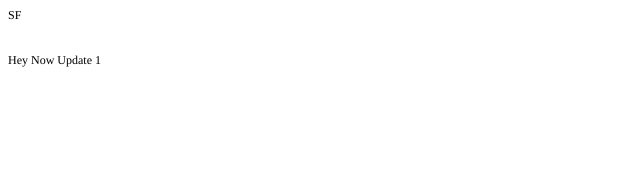
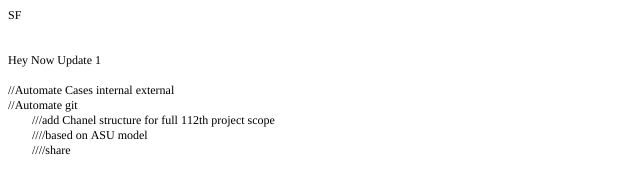
Before and after one commit to brett-112th/SF, a plain HTML site: page index.html in a window 1280 px wide. Shown: the whole page, without its empty margins (0-640 px from the left). Drawn offline with Linux system fonts and the light colour scheme.

Commit message:
Update index.html
task list

```diff
--- a/index.html
+++ b/index.html
@@ -10,6 +10,7 @@
     p.p1 {margin: 0.0px 0.0px 0.0px 0.0px; font: 12.0px Times; color: #000000; -webkit-text-stroke: #000000}
     p.p2 {margin: 0.0px 0.0px 0.0px 0.0px; font: 12.0px Times; color: #000000; -webkit-text-stroke: #000000; min-height: 14.0px}
     span.s1 {font-kerning: none}
+    span.Apple-tab-span {white-space:pre}
   </style>
 </head>
 <body>
@@ -17,5 +18,11 @@
 <p class="p2"><span class="s1"></span><br></p>
 <p class="p2"><span class="s1"></span><br></p>
 <p class="p1"><span class="s1">Hey Now Update 1</span></p>
+<p class="p2"><span class="s1"></span><br></p>
+<p class="p1"><span class="s1">//Automate Cases internal external</span></p>
+<p class="p1"><span class="s1">//Automate git</span></p>
+<p class="p1"><span class="s1"><span class="Apple-tab-span">	</span>///add Chanel structure for full 112th project scope</span></p>
+<p class="p1"><span class="s1"><span class="Apple-tab-span">	</span>////based on ASU model</span></p>
+<p class="p1"><span class="s1"><span class="Apple-tab-span">	</span>////share</span></p>
 </body>
 </html>
```
